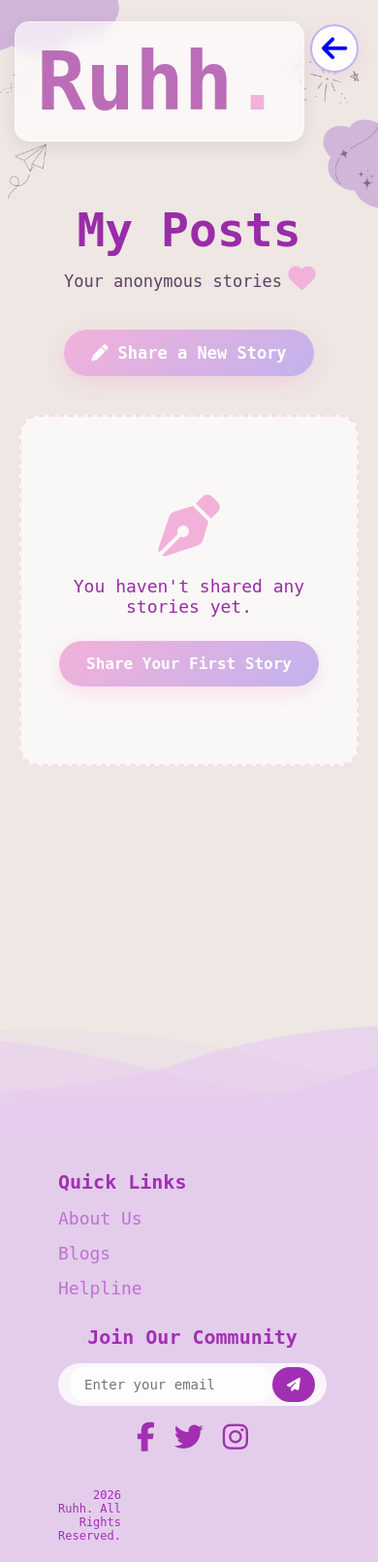
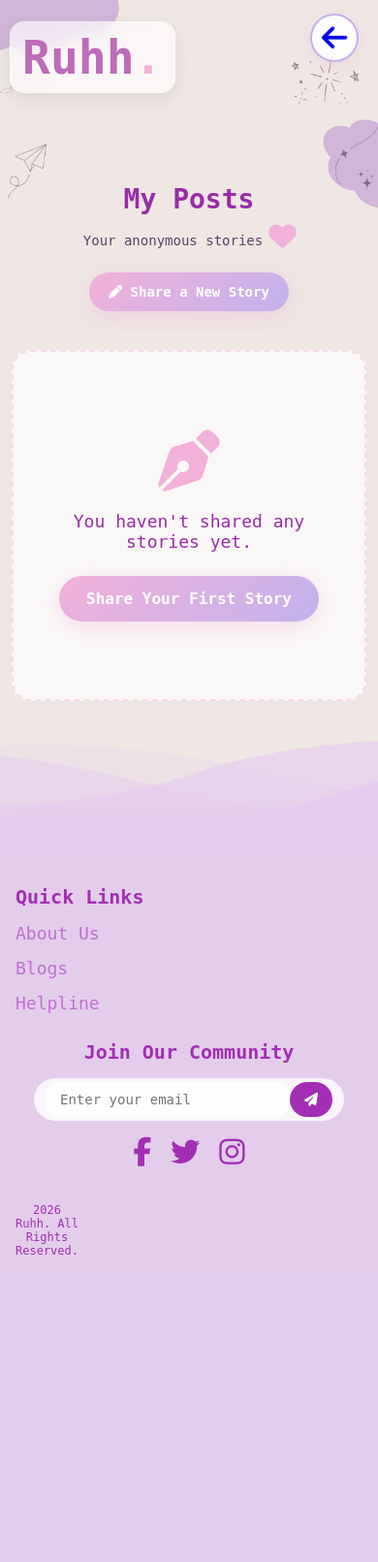
Before and after one commit to 006ayeshaarshad-byte/ruhh.2, a PHP site: page /my_posts.php in a window 390 px wide. Shown: the whole page at 97% size. After the commit the page ends 1294 px from the top, so only its background shows below. Run offline with PHP 8.4, Linux system fonts and the light colour scheme; a user stored in the database is signed in; data comes from the database, SQL or seed files in the repository; data that the repository does not hold is empty.

Commit message:
Update my_posts.css

```diff
--- a/my_posts.css
+++ b/my_posts.css
@@ -452,6 +452,32 @@ color: #bc6db7;
 }
 
 
+/* ── RESPONSIVE ── */
+@media (max-width: 900px) {
+    .posts-container { padding: 16px; margin-top: 90px; }
+    .page-title { font-size: 36px; }
+    .logo { font-size: 32px; padding: 10px 16px; }
+    .footer { padding: 70px 30px 20px; }
+    .footer-bottom { text-align: center; }
+    .spacer { height: 15vh; }
+}
+@media (max-width: 600px) {
+    .posts-container { padding: 12px; margin-top: 80px; }
+    .page-title { font-size: 28px; }
+    .subtitle { font-size: 14px; margin-bottom: 24px; }
+    .logo { font-size: 24px; padding: 8px 12px; margin-left: 10px; }
+    .back-btn { top: 14px; }
+    .post { padding: 16px; }
+    .btn-share { font-size: 14px; padding: 12px 20px; }
+    .footer { padding: 70px 16px 20px; }
+    .footer-bottom { text-align: center; }
+    .spacer { height: 8vh; }
+}
+
+
+
+
+
 
 
 
```
